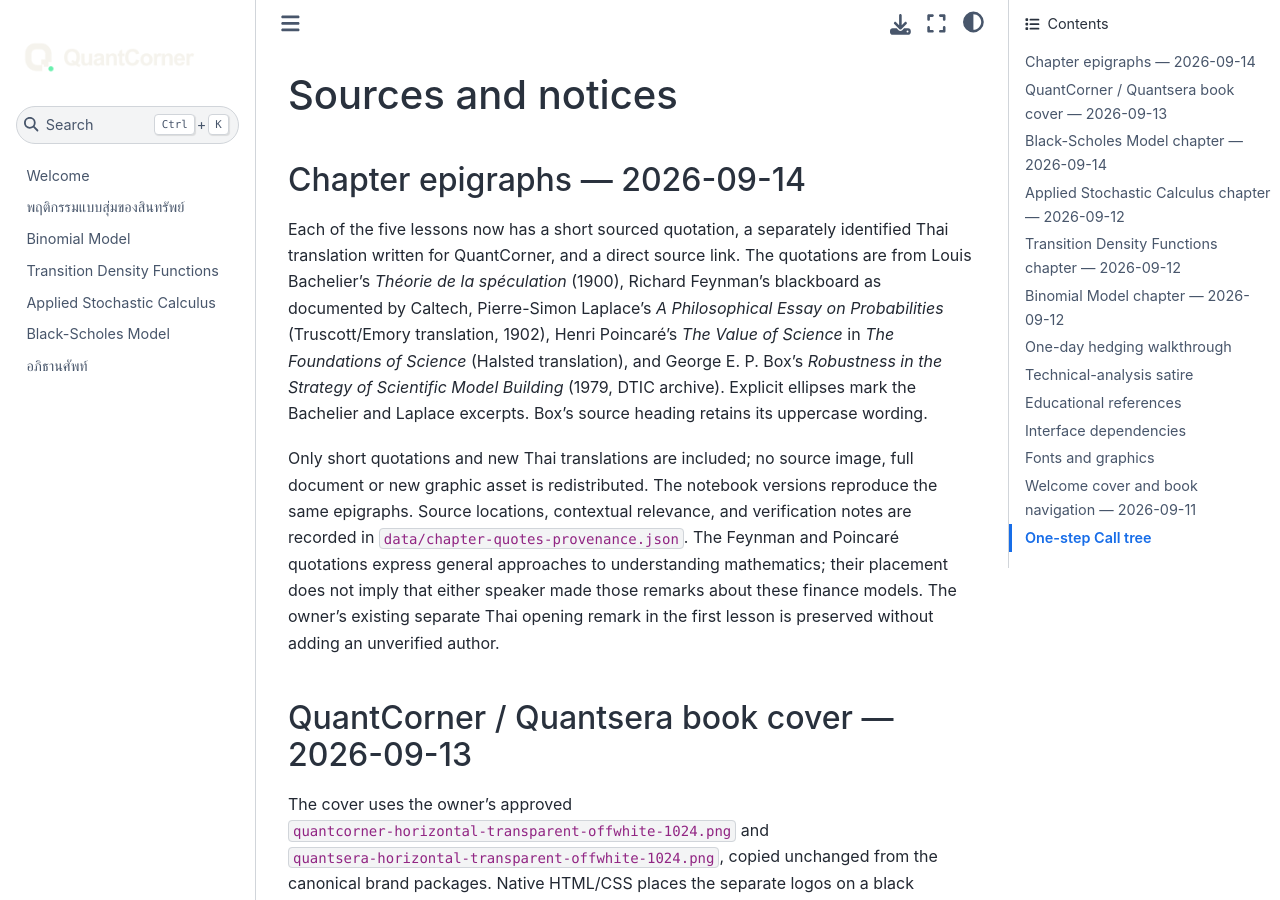
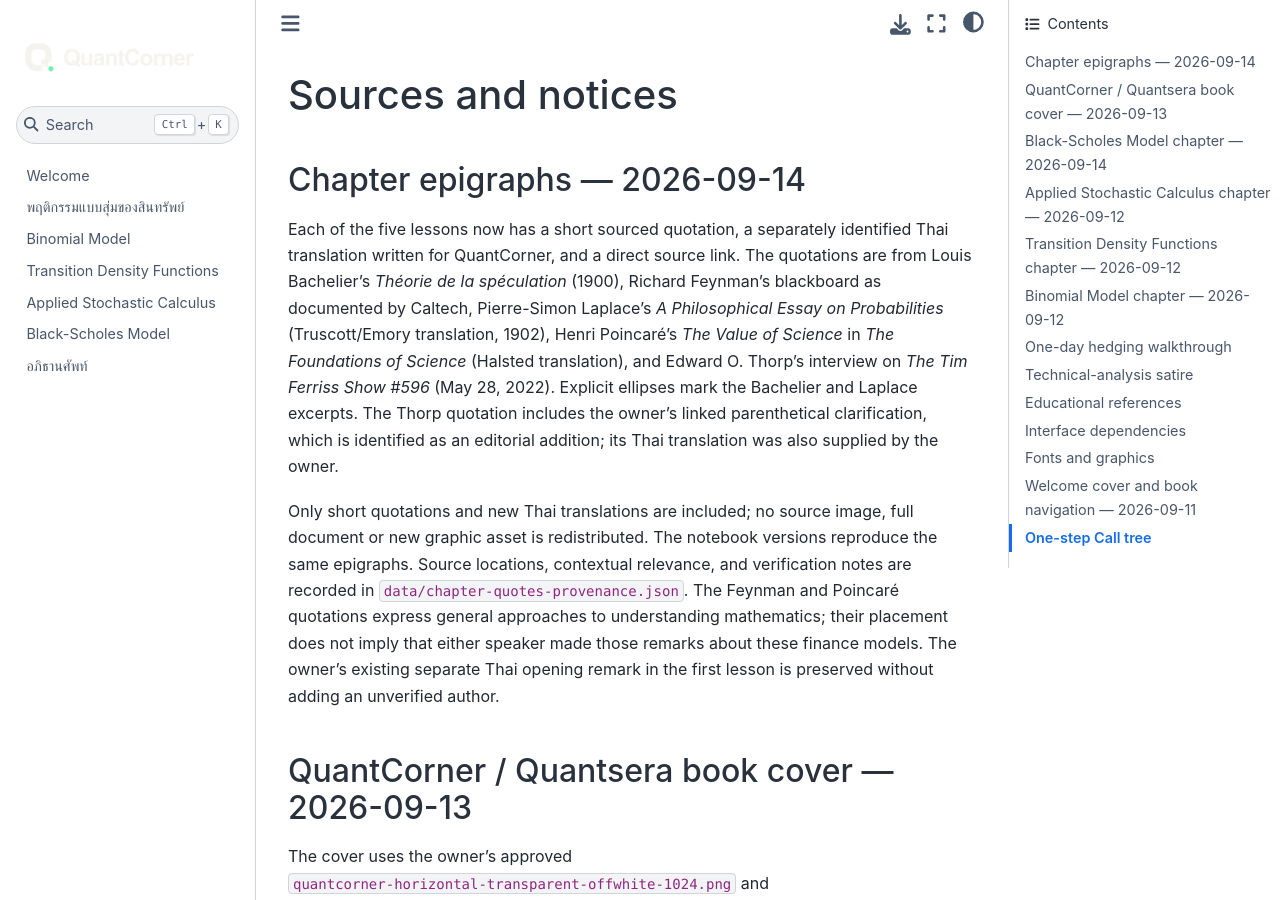
Before and after one commit to nutdnuy/quantitative-finance-notes, a Jupyter Book: the page built from THIRD_PARTY_NOTICES.md, in a window 1280 px wide and 900 px high. Built offline with Jupyter Book 1.0.4 settings and Sphinx 7.4.7 and the Sphinx Book theme 1.1.4, drawn with Linux system fonts in a browser that asks for light colours.

Commit message:
Replace Black-Scholes epigraph with Thorp quotation

```diff
--- a/THIRD_PARTY_NOTICES.md
+++ b/THIRD_PARTY_NOTICES.md
@@ -2,7 +2,7 @@
 
 ## Chapter epigraphs — 2026-09-14
 
-Each of the five lessons now has a short sourced quotation, a separately identified Thai translation written for QuantCorner, and a direct source link. The quotations are from Louis Bachelier's *Théorie de la spéculation* (1900), Richard Feynman's blackboard as documented by Caltech, Pierre-Simon Laplace's *A Philosophical Essay on Probabilities* (Truscott/Emory translation, 1902), Henri Poincaré's *The Value of Science* in *The Foundations of Science* (Halsted translation), and George E. P. Box's *Robustness in the Strategy of Scientific Model Building* (1979, DTIC archive). Explicit ellipses mark the Bachelier and Laplace excerpts. Box's source heading retains its uppercase wording.
+Each of the five lessons now has a short sourced quotation, a separately identified Thai translation written for QuantCorner, and a direct source link. The quotations are from Louis Bachelier's *Théorie de la spéculation* (1900), Richard Feynman's blackboard as documented by Caltech, Pierre-Simon Laplace's *A Philosophical Essay on Probabilities* (Truscott/Emory translation, 1902), Henri Poincaré's *The Value of Science* in *The Foundations of Science* (Halsted translation), and Edward O. Thorp's interview on *The Tim Ferriss Show #596* (May 28, 2022). Explicit ellipses mark the Bachelier and Laplace excerpts. The Thorp quotation includes the owner's linked parenthetical clarification, which is identified as an editorial addition; its Thai translation was also supplied by the owner.
 
 Only short quotations and new Thai translations are included; no source image, full document or new graphic asset is redistributed. The notebook versions reproduce the same epigraphs. Source locations, contextual relevance, and verification notes are recorded in `data/chapter-quotes-provenance.json`. The Feynman and Poincaré quotations express general approaches to understanding mathematics; their placement does not imply that either speaker made those remarks about these finance models. The owner's existing separate Thai opening remark in the first lesson is preserved without adding an unverified author.
 
```
Also changed, not shown: black-scholes-model.md (+3 -3 lines), 2 other files.
